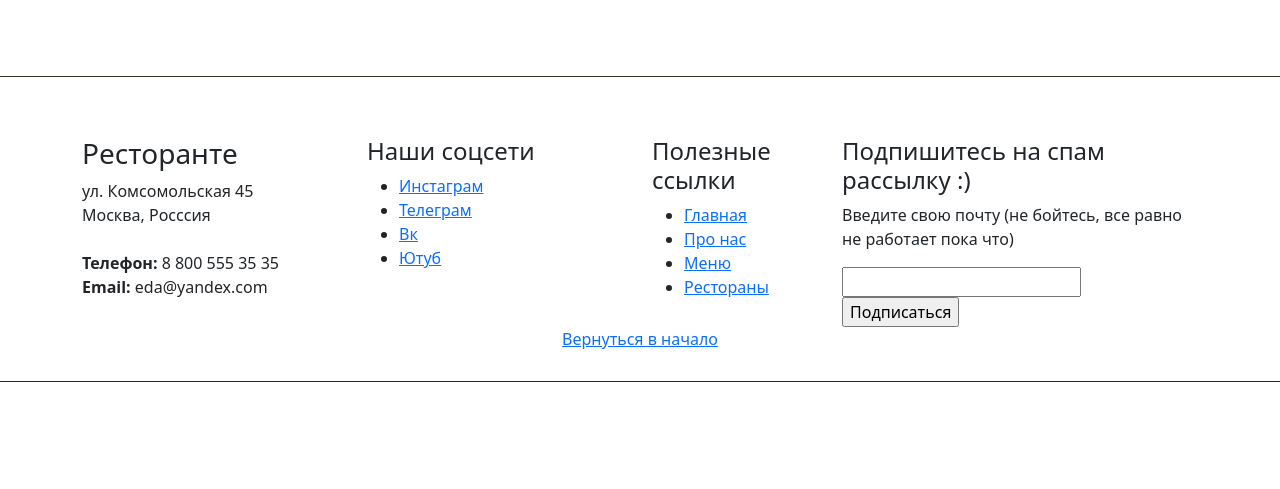
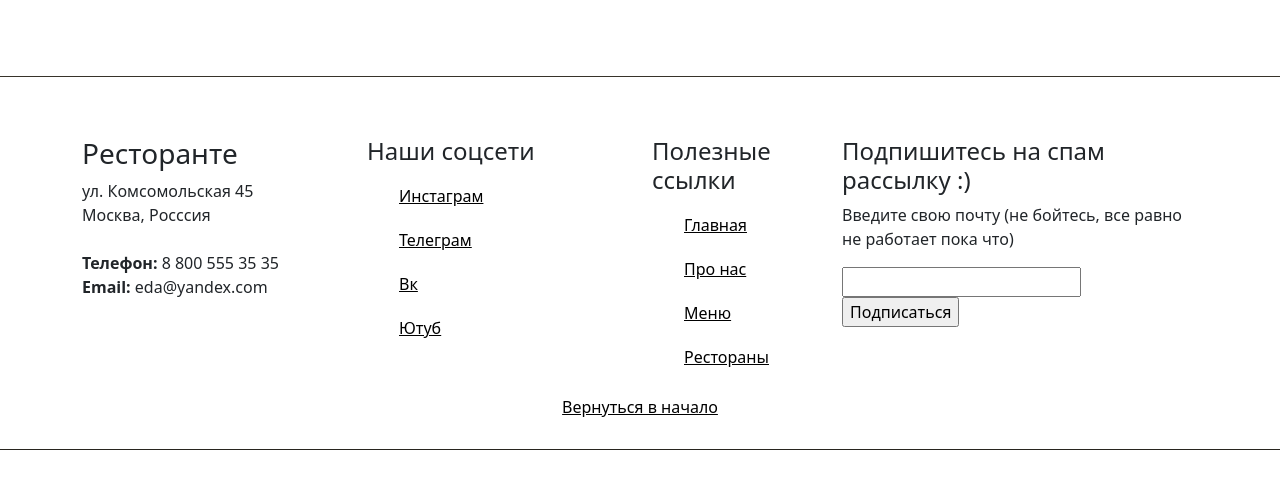
Before and after one commit to Pochapil/MSU_Django, a Django app: page / in a window 1280 px wide. Shown: the part 232-721 px from the top of the page. Run offline with Django 4.2, Linux system fonts and the light colour scheme.

Commit message:
ссылки

```diff
--- a/static/css/stylesheet.css
+++ b/static/css/stylesheet.css
@@ -8,11 +8,21 @@
 }
 
 .footer-top {
-
     border-top: 1px solid #37332a;
     border-bottom: 1px solid #28251f;
     padding: 60px 0 30px 0;
     margin-top: 80px;
+}
+
+.footer-top .footer-links ul li {
+    padding: 10px 0;
+    display: flex;
+    align-items: center;
+    color: black
+}
+
+a {
+    color: black;
 }
 
 .btn-menu, .btn-book {
@@ -29,7 +39,6 @@
     border: 2px solid #cda45e;
     margin-top: 5px;
 }
-
 
 .menu-filters li {
     cursor: pointer;
```
